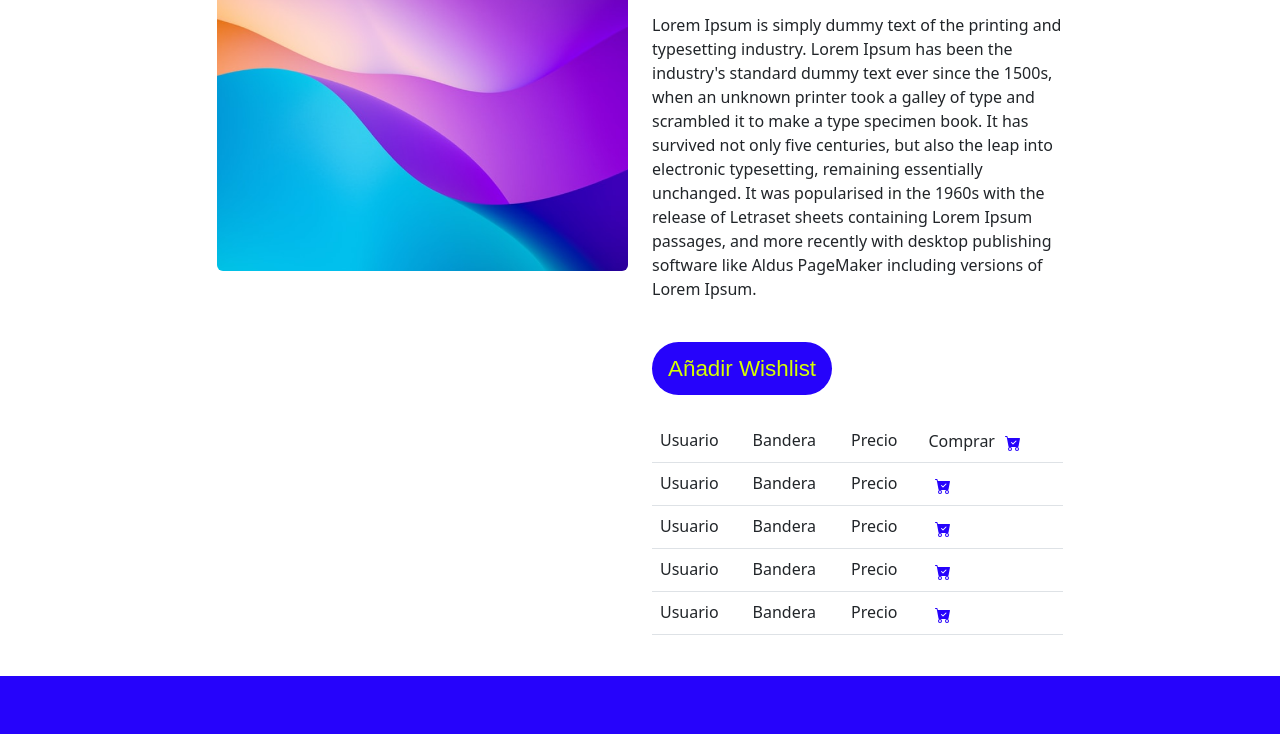
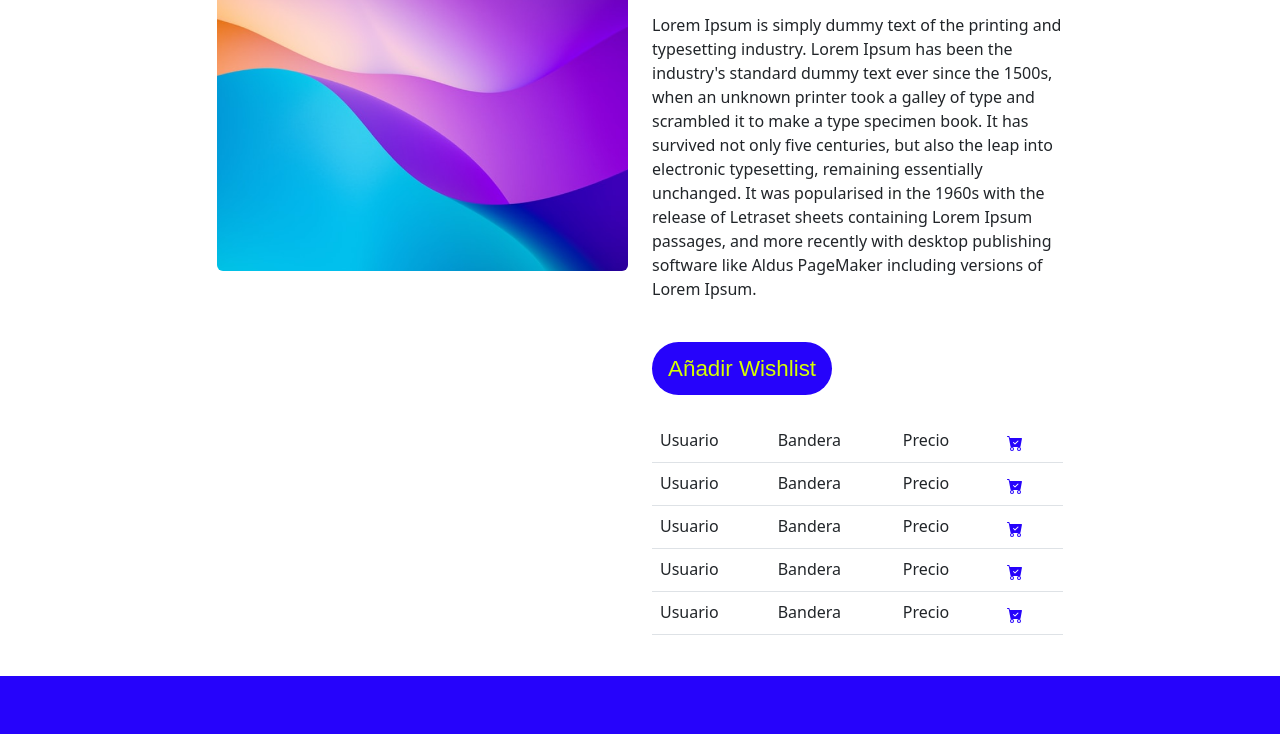
Before and after one commit to lauraparra00/movieApp, a website: page public/detalle.html in a window 1280 px wide. Shown: the part 212-946 px from the top of the page. Drawn offline with nearby package versions, Linux system fonts and the light colour scheme.

Commit message:
cambios tabla

```diff
--- a/public/detalle.html
+++ b/public/detalle.html
@@ -55,17 +55,17 @@
 								<!--Tabla-->
 								<div class="table-responsive">
 								  <table class="table">
-								  	  <tr>
-									    <td>Usuario</td>
+
+									    <td class="usuario">Usuario</td>
 									    <td>Bandera</td>
 									    <td>Precio</td>
-									    <td>Comprar  <button class="carrito"><svg xmlns="http://www.w3.org/2000/svg" width="16" height="16" fill="currentColor" class="bi bi-cart-check-fill" viewBox="0 0 16 16">
+									    <td><button class="carrito"><svg xmlns="http://www.w3.org/2000/svg" width="16" height="16" fill="currentColor" class="bi bi-cart-check-fill" viewBox="0 0 16 16">
 									  	<path d="M.5 1a.5.5 0 0 0 0 1h1.11l.401 1.607 1.498 7.985A.5.5 0 0 0 4 12h1a2 2 0 1 0 0 4 2 2 0 0 0 0-4h7a2 2 0 1 0 0 4 2 2 0 0 0 0-4h1a.5.5 0 0 0 .491-.408l1.5-8A.5.5 0 0 0 14.5 3H2.89l-.405-1.621A.5.5 0 0 0 2 1H.5zM6 14a1 1 0 1 1-2 0 1 1 0 0 1 2 0zm7 0a1 1 0 1 1-2 0 1 1 0 0 1 2 0zm-1.646-7.646-3 3a.5.5 0 0 1-.708 0l-1.5-1.5a.5.5 0 1 1 .708-.708L8 8.293l2.646-2.647a.5.5 0 0 1 .708.708z"/>
 										</svg></button></td>
 									  </tr>
 
 									  <tr>
-									    <td>Usuario</td>
+									    <td class="usuario">Usuario</td>
 									    <td>Bandera</td>
 									    <td>Precio</td>
 									    <td><button class="carrito"><svg xmlns="http://www.w3.org/2000/svg" width="16" height="16" fill="currentColor" class="bi bi-cart-check-fill" viewBox="0 0 16 16">
@@ -73,7 +73,7 @@
 										</svg></button></td>
 									  </tr>
 									  <tr>
-									    <td>Usuario</td>
+									    <td class="usuario">Usuario</td>
 									    <td>Bandera</td>
 									    <td>Precio</td>
 									    <td><button class="carrito"><svg xmlns="http://www.w3.org/2000/svg" width="16" height="16" fill="currentColor" class="bi bi-cart-check-fill" viewBox="0 0 16 16">
@@ -81,7 +81,7 @@
 										</svg></button></td>
 									  </tr>
 									  <tr>
-									    <td>Usuario</td>
+									    <td class="usuario">Usuario</td>
 									    <td>Bandera</td>
 									    <td>Precio</td>
 									    <td><button class="carrito"><svg xmlns="http://www.w3.org/2000/svg" width="16" height="16" fill="currentColor" class="bi bi-cart-check-fill" viewBox="0 0 16 16">
@@ -89,7 +89,7 @@
 										</svg></button></td>
 									  </tr>
 									  <tr>
-									    <td>Usuario</td>
+									    <td class="usuario">Usuario</td>
 									    <td>Bandera</td>
 									    <td>Precio</td>
 									    <td><button class="carrito"><svg xmlns="http://www.w3.org/2000/svg" width="16"height="16" fill="currentColor" class="bi bi-cart-check-fill" viewBox="0 0 16 16">
```
